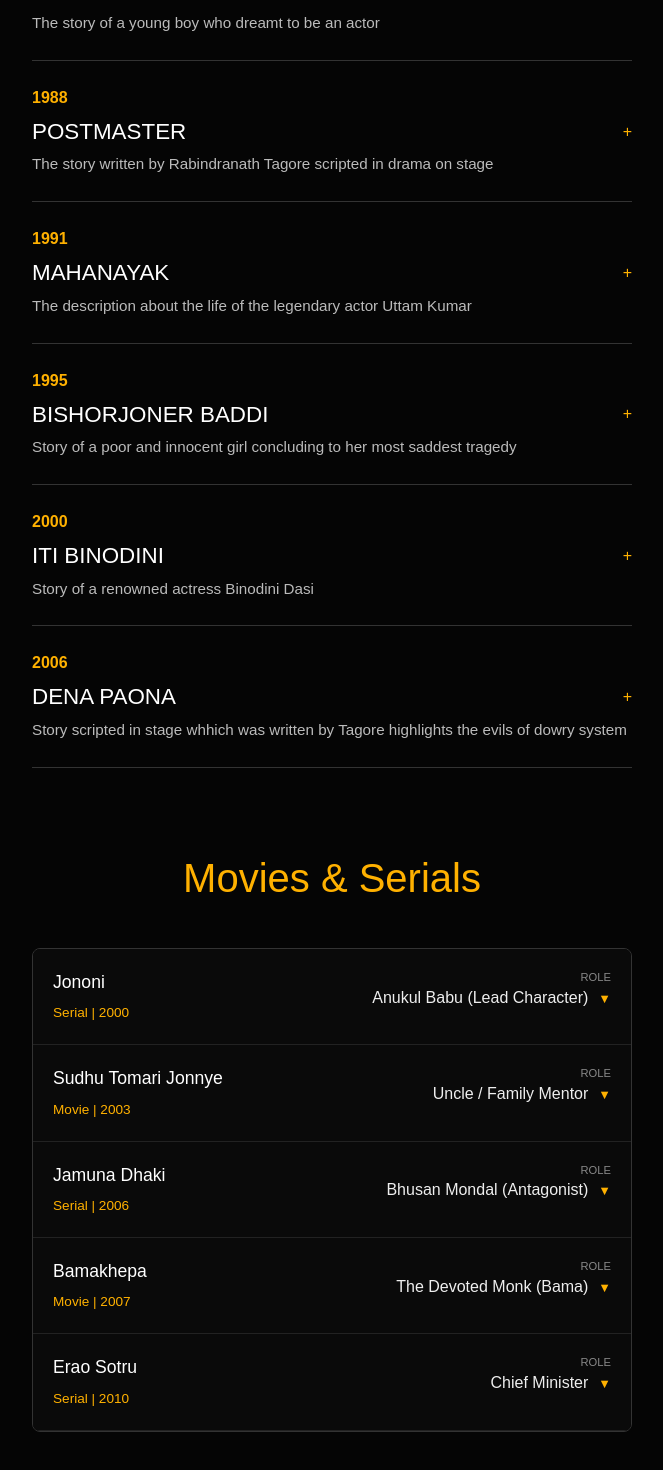
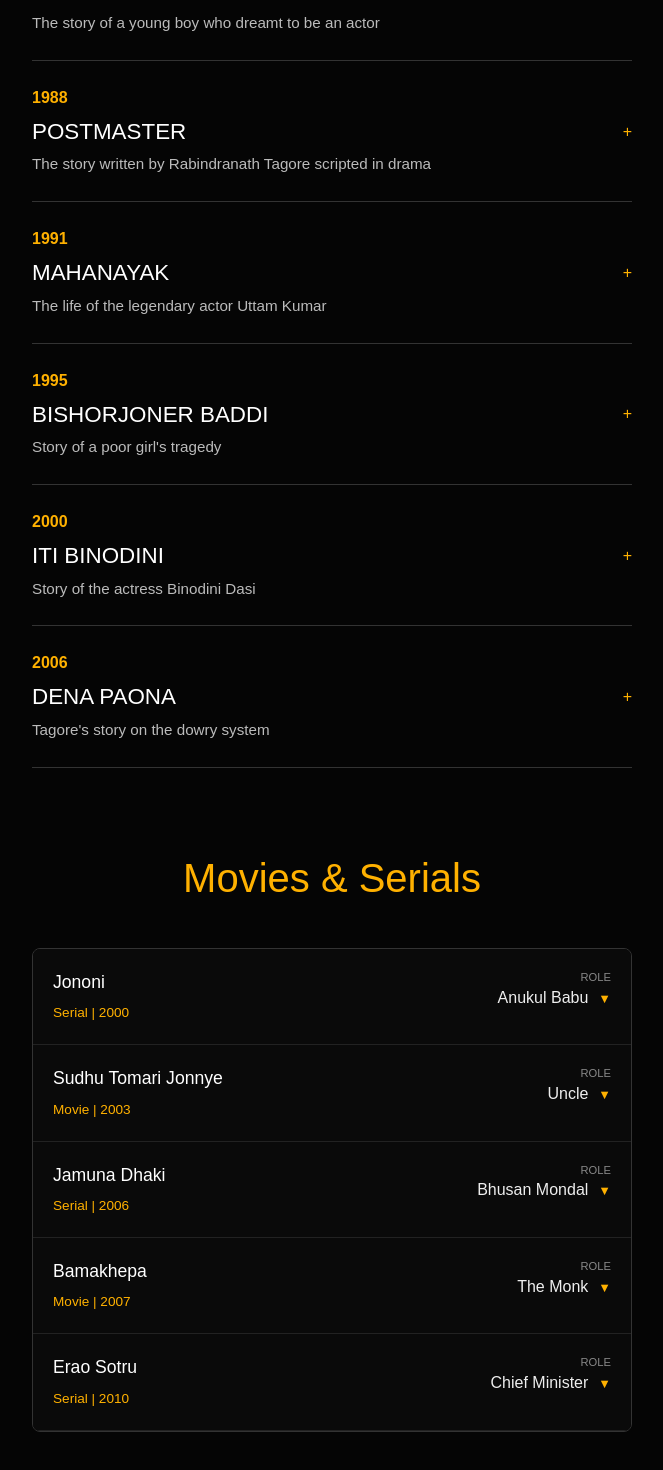
Before and after one commit to triparna116/Gourinath, a Next.js app: page /works in a window 1280 px wide. Shown: the part 612-2082 px from the top of the page, without its empty margins (308-971 px from the left). Built offline with nearby package versions, Linux system fonts and the light colour scheme.

Commit message:
Final structure with detailed synopsis

```diff
--- a/app/works/page.tsx
+++ b/app/works/page.tsx
@@ -1,7 +1,7 @@
 "use client";
 import { useState } from 'react';
 
-// ১. থিয়েটার প্রোডাকশন ডেটা
+// ১. থিয়েটার প্রোডাকশন ডেটা (বিশাল সিনোপসিস সহ)
 export const worksData = [
     {
         id: "4",
@@ -10,7 +10,7 @@ export const worksData = [
         direction: "Gourinath Bandyopadhyay",
         acting: "Tridib Banerjee, Atanu Dey, kankana banerjee, Alik biswas, Sutapa Chattopadhyay",
         desc: "A story of a ghost scripted in comedy",
-        synopsis: "Full synopsis: A hilarious story of a ghost who visits a family and becomes their daily chaos."
+        synopsis: "Set in the post-independence era of rural Bengal, 'SONAKTO' (The Identification) is a profound comedy type masterpiece that transcends the boundaries of a typical ghost story. The narrative centers on a once-aristocratic family struggling to maintain their dignity amidst fading wealth. The sudden 'appearance' of a spirit in their ancestral home is not presented as a horror element, but rather as a psychological mirror reflecting the family’s inner greed, secrets, and comical insecurities.\n\nThe play masterfully uses humor to dissect the human condition. As the family members attempt to 'identify' or 'sonakto' the ghost, they inadvertently strip away their own masks, revealing their true characters. It explores themes of existential crisis—where the living feel more like shadows than the dead. The spirit becomes a catalyst for truth, forcing a fractured family to confront the bonds they have long ignored. With sharp dialogues and meticulously crafted stagecraft, 'SONAKTO' remains a landmark production that questions the essence of identity in a changing society."
     },
     {
         id: "5",
@@ -19,7 +19,7 @@ export const worksData = [
         direction: "Gourinath Bandyopadhyay",
         acting: "shreya halder, Tridib banerjee, Amit Roy, Suparna Banerjee, Sourya Chakroborty",
         desc: "A story of a eunuch on stage",
-        synopsis: "Full synopsis : It is the story of the struggles and life of a eunuch."
+        synopsis: "'OSHOMPURNO' (The Incomplete) is a daring and revolutionary production that brought the marginalized narrative of the 'third gender' to the forefront of Bengali theatre. The play is an emotional sentiment of an individual caught between biological reality and societal prejudice. It is a heart-wrenching portrayal of the 'incomplete' dreams, desires, and rights of a human being who is celebrated during festivities but shunned in daily life.\n\nThe story follows the protagonist's journey from a confused childhood to a resilient adulthood within the community. It celebrates their strength, their unique culture, and their capacity for unconditional love. The stage becomes a space for social justice, challenging the audience to look beyond the binary of gender. Through powerful performances, 'OSHOMPURNO' leaves the audience with a haunting realization: that the 'incompleteness' lies not within the individual, but within a society that refuses to accept the diversity of human existence."
     },
     {
         id: "6",
@@ -28,16 +28,16 @@ export const worksData = [
         direction: "Gourinath Bandyopadhyay",
         acting: "Shanto Das, Sudipta Sanyal, Sristi Pramanik, Ratul Dey, Shyam Pal",
         desc: "The story of a young boy who dreamt to be an actor",
-        synopsis: "Full synopsis : It is the story of the life of a young boy who dreamt to be an actor."
+        synopsis: "'HOTAT NAYOK' is a  tribute to the world of theatre itself. It tells the story of a young, wide-eyed boy from a small town whose heart beats for the stage. In a world that demands practical careers like engineering or medicine, his dream of becoming an actor is seen as a foolish whim. The play describes his struggles, the rejection he faces at auditions, and the immense loneliness of an artist.\n\nHowever, the narrative takes a magical turn when he finally gets his 'sudden' break. It explores the 'hero' (Nayok) that resides within every common man. The story is a deep dive into the sacrifices an artist makes—the hunger, the sleepless nights, and the ultimate euphoria of hearing the first clap from the audience. It is an inspirational saga for anyone who has ever dared to dream against all odds."
     },
     {
-        id:  "7",
+        id: "7",
         year: "1988",
         title: "POSTMASTER",
         direction: "Gourinath Bandyopadhyay",
         acting: "Mita Chaudhury, Priya Mondal, Anirban Das, Sana Das, Debasish Mondal",
-        desc: "The story written by Rabindranath Tagore scripted in drama on stage",
-        synopsis: "Based on Tagore's profound writing this play focuses on relationship between postmaster and ratan."
+        desc: "The story written by Rabindranath Tagore scripted in drama",
+        synopsis: "Based on Rabindranath Tagore's immortal short story, this theatrical adaptation of 'POSTMASTER' is a lyrical exploration of loneliness and the silent bonds of the heart. Set in the lush but at  the village of Ulapur, it depicts the relationship between an urban postmaster and a simple orphan girl, Ratan. The play captures the immense 'gap' between two worlds—the postmaster’s longing for the city and Ratan’s growing emotional world built around him.\n\nThe production uses the sound of rain and the rustling of leaves to create an atmospheric experience. It delves into the tragedy of 'unspoken farewells.' When the postmaster eventually leaves the village, the play focuses on Ratan’s silent heartbreak—a pain so deep that it questions the very nature of human attachments. This adaptation is a tribute to Tagore’s philosophy of the profound sorrow that lies beneath simple human interactions."
     },
     {
         id: "8",
@@ -45,17 +45,17 @@ export const worksData = [
         title: "MAHANAYAK",
         direction: "Gourinath Bandyopadhyay",
         acting: "Gourinath Bandyopadhyay, Piyali Das, Kankana Banerjee, Sukumar Mondal, Biplab Halder, Kumkum Ghosh",
-        desc: "The description about the life of the legendary actor Uttam Kumar",
-        synopsis: "This play explores the journey of greatest star of bengali cinema, Uttam Kumar, his struggles and his legendary rise to fame."
+        desc: "The life of the legendary actor Uttam Kumar",
+        synopsis: "'MAHANAYAK' is an epic biographical drama that pays homage to the 'God of Bengali Cinema,' Uttam Kumar. But this play is not just a collection of his film clips; it is an intimate look at the man behind the superstar. It explores the 'Mahanayak's' internal struggles, his legendary charisma, and the immense pressure of being the face of an entire industry. \n\nThe narrative moves between his early days of struggle as a 'flop master' to his rise as an unstoppable icon. It captures his relationship with his co-stars, his fans, and his own shadow. The play asks a fundamental question: What does it cost to become a legend? Through breathtaking performances, 'MAHANAYAK' recreates an era of glamour and tragedy, making the audience feel as if the legend has truly returned to the stage for one last bow."
     },
     {
-        id: "4b", // ID unique করার জন্য 4b করা হয়েছে
+        id: "4b",
         year: "1995",
         title: "BISHORJONER BADDI",
         direction: "Gourinath Bandyopadhyay",
         acting: "Arpita Samanta, Atanu Dey, Kankana Banerjee, Tridib Banerjee, Ratan Halder, Madhura Roy",
-        desc: "Story of a poor and innocent girl concluding to her most saddest tragedy",
-        synopsis: "Explores the journey of a poor and innocent girl who got murdered by a very wicked villager."
+        desc: "Story of a poor girl's tragedy",
+        synopsis: "'BISHORJONER BADDI' is a dark, gripping tragedy that exposes the horrific underbelly of social hierarchy and moral decay. It follows the life of a poor, innocent girl who becomes an easy target for the local powerful wicked man. The title symbolizes the 'drumbeat of sacrifice'—where a human life is sacrificed at the altar of ego and lust.\n\nThe play is a scathing critique of a society that watches in silence as innocence is murdered. As the narrative builds towards its shattering climax, the girl’s death becomes a haunting symbol of the 'Bishorjon' (immersion) of humanity itself. It is a loud, visceral cry against injustice, leaving the audience in a state of deep judgement about the 'villains' that exist among us in plain sight."
     },
     {
         id: "1",
@@ -63,8 +63,8 @@ export const worksData = [
         title: "ITI BINODINI",
         direction: "Gourinath Bandyopadhyay",
         acting: "Saswati Bhattacharya, Alo Biswas, Kumkum Ghosh, Rajeswari Das, Sanjib Roy",
-        desc: "Story of a renowned actress Binodini Dasi",
-        synopsis: "This drama depicts the tragic yet inspiring life of Binodini Dasi, the first star of Bengali Stage."
+        desc: "Story of the actress Binodini Dasi",
+        synopsis: "'ITI BINODINI' (Yours, Binodini) is a tragic but empowering historical drama based on the life of Nati Binodini, the first female star of the Bengali stage. The play explores her journey from a marginalized background to becoming the soul of the Star Theatre. It highlights the betrayal she faced from those she trusted and the spiritual guidance she received from Sri Ramakrishna.\n\nThe production is a visual spectacle, recreating the 19th-century theatre era. It focuses on the 'woman' behind the 'actress'—her desire for respect, her love for the stage, and her ultimate sacrifice when she was forced to leave the limelight. The play is a powerful statement on female power and the price of artistic immortality and also depicting the politics and the cruel mindset of that century. "
     },
     {
         id: "2",
@@ -72,53 +72,31 @@ export const worksData = [
         title: "DENA PAONA",
         direction: "Gourinath Bandyopadhyay",
         acting: "Sana Das, Atanu Dey, Oindrila Halder, Subhra Chatterjee, Mrinal Dey, Abhirup Bose",
-        desc: "Story scripted in stage whhich was written by Tagore highlights the evils of dowry system",
-        synopsis: "Potrays the suffering of Nirmala, a gentle woman oppressed by her in laws due to dowry demands."
+        desc: "Tagore's story on the dowry system",
+        synopsis: "A haunting adaptation of Rabindranath Tagore’s classic, 'DENA PAONA' (Debt and Payment) is a sharp attack on the dowry system that continues to plague society. It tells the story of Nirupama, a gentle girl whose life is systematically destroyed by her greedy in-laws. The play focuses on the dehumanization of women, where a bride is treated as a mere 'payment' or 'debt' to be settled.\n\nThe production highlights the emotional torture Nirupama undergoes as she witnesses her father’s bankruptcy and humiliation. The tragic end of the play serves as a mirror to a society that values money over human life. It is a timeless story that remains relevant even today, urging the audience to fight against the silent killers within our domestic spaces."
     }
-
 ];
-
 
 export const nonTheatreWorks = [
     {
-        id: "n1",
-        year: "2000",
-        title: "Jononi",
-        type: "Serial",
-        role: "Anukul Babu (Lead Character)",
-        details: "Played the role of an aged, wise man who becomes the moral and legal support of the family during their toughest times."
+        id: "n1", year: "2000", title: "Jononi", type: "Serial", role: "Anukul Babu",
+        details: "Played the role of an aged, wise man who becomes the moral and legal support of the family."
     },
     {
-        id: "n2",
-        year: "2003",
-        title: "Sudhu Tomari Jonnye",
-        type: "Movie",
-        role: "Uncle / Family Mentor",
-        details: "A pivotal character who guides the protagonist. He is portrayed as a man who shaped the family into a proper lifestyle through clear understanding and values."
+        id: "n2", year: "2003", title: "Sudhu Tomari Jonnye", type: "Movie", role: "Uncle",
+        details: "A pivotal character who guides the protagonist through values and shaping the family to right path."
     },
     {
-        id: "n3",
-        year: "2006",
-        title: "Jamuna Dhaki",
-        type: "Serial",
-        role: "Bhusan Mondal (Antagonist)",
-        details: "A negative lead role; portrayed as a wicked villager constantly plotting to trap others' property and wealth."
+        id: "n3", year: "2006", title: "Jamuna Dhaki", type: "Serial", role: "Bhusan Mondal",
+        details: "A negative lead role; a wicked villager plotting to trap wealth and disturbing all the villager's life by his notorious charecter."
     },
     {
-        id: "n4",
-        year: "2007",
-        title: "Bamakhepa",
-        type: "Movie",
-        role: "The Devoted Monk (Bama)",
-        details: "A soulful character of a monk who devoted his entire life to the puja of Ma Kali and eventually becomes her greatest disciple."
+        id: "n4", year: "2007", title: "Bamakhepa", type: "Movie", role: "The Monk",
+        details: "A soulful character of a monk devoted to Ma Kali, Bama walks his own wild path, free from every rule."
     },
     {
-        id: "n5",
-        year: "2010",
-        title: "Erao Sotru",
-        type: "Serial",
-        role: "Chief Minister",
-        details: "A powerful character portraying a dedicated leader who struggles against systemic corruption to improve the conditions of society."
+        id: "n5", year: "2010", title: "Erao Sotru", type: "Serial", role: "Chief Minister",
+        details: "A powerful character portraying a dedicated leader describing his struggles and dedication towards shaping the society."
     }
 ];
 
@@ -134,7 +112,6 @@ export default function WorksPage() {
         <main style={{ backgroundColor: '#050505', color: '#fff', padding: '80px 15px', minHeight: '100vh', overflowX: 'hidden' }}>
             <h1 style={{ textAlign: 'center', color: gold, fontSize: '2.5rem', marginBottom: '40px' }}>Productions</h1>
 
-            {/* থিয়েটার সেকশন (Unchanged) */}
             <div style={{ maxWidth: '600px', margin: '0 auto 80px auto' }}>
                 {worksData.map((work) => (
                     <div key={work.id} onClick={() => toggleWork(work.id)} style={{ borderBottom: '1px solid #333', padding: '25px 0', cursor: 'pointer' }}>
@@ -144,20 +121,30 @@ export default function WorksPage() {
                             <span style={{ color: gold }}>{openId === work.id ? '−' : '+'}</span>
                         </div>
                         <p style={{ color: '#bbb', fontSize: '0.95rem' }}>{work.desc}</p>
+
                         {openId === work.id && (
                             <div style={{ marginTop: '15px', padding: '15px', backgroundColor: '#111', borderLeft: '3px solid #FFB100' }}>
                                 <p><strong>Direction:</strong> {work.direction}</p>
                                 <p><strong>Acting:</strong> {work.acting}</p>
+
+                                <div style={{ margin: '15px 0', padding: '10px', background: '#222', borderRadius: '5px' }}>
+                                    <p style={{ fontSize: '0.75rem', color: gold, marginBottom: '5px' }}>Voiceover by Gourinath Bandyopadhyay:</p>
+                                    <audio controls style={{ width: '100%', height: '35px' }}>
+                                        <source src={`/audio/${work.title.toLowerCase().replace(/ /g,"_")}.mp3`} type="audio/mpeg" />
+                                    </audio>
+                                </div>
+
                                 <hr style={{ borderColor: '#333', margin: '10px 0' }} />
-                                <h4 style={{ color: gold, marginBottom: '8px' }}>Synopsis:</h4>
-                                <p style={{ color: '#eee', lineHeight: '1.5' }}>{work.synopsis}</p>
+                                <h4 style={{ color: gold, marginBottom: '8px' }}>Detailed Synopsis:</h4>
+                                <p style={{ color: '#eee', lineHeight: '1.8', whiteSpace: 'pre-wrap', fontSize: '1rem' }}>
+                                    {work.synopsis}
+                                </p>
                             </div>
                         )}
                     </div>
                 ))}
             </div>
 
-            {/* মুভি ও সিরিয়াল সেকশন (Updated for Details) */}
             <h1 style={{ textAlign: 'center', color: gold, fontSize: '2.5rem', marginBottom: '40px' }}>Movies & Serials</h1>
             <div style={{ maxWidth: '600px', margin: '0 auto' }}>
                 <div style={{ border: '1px solid #333', borderRadius: '8px', overflow: 'hidden' }}>
@@ -174,19 +161,9 @@ export default function WorksPage() {
                                     <span style={{ color: gold, marginLeft: '10px', fontSize: '0.8rem' }}>{openId === work.id ? '▲' : '▼'}</span>
                                 </div>
                             </div>
-
-                            {/* মুভি ডিটেইলস অংশ */}
                             {openId === work.id && (
                                 <div style={{ padding: '0 20px 20px 20px', backgroundColor: '#0f0f0f' }}>
-                                    <p style={{
-                                        color: '#ccc',
-                                        fontSize: '0.9rem',
-                                        lineHeight: '1.5',
-                                        fontStyle: 'italic',
-                                        borderLeft: `2px solid ${gold}`,
-                                        paddingLeft: '12px',
-                                        marginTop: '5px'
-                                    }}>
+                                    <p style={{ color: '#ccc', fontSize: '0.9rem', lineHeight: '1.5', fontStyle: 'italic', borderLeft: `2px solid ${gold}`, paddingLeft: '12px' }}>
                                         {work.details}
                                     </p>
                                 </div>
```
Also changed, not shown: app/works/worksData.ts (added).
